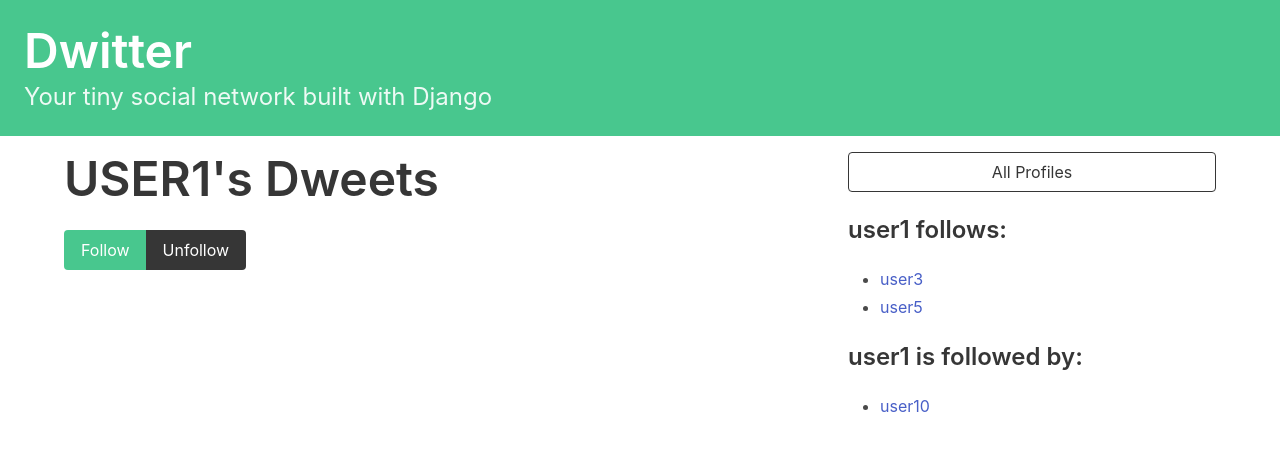
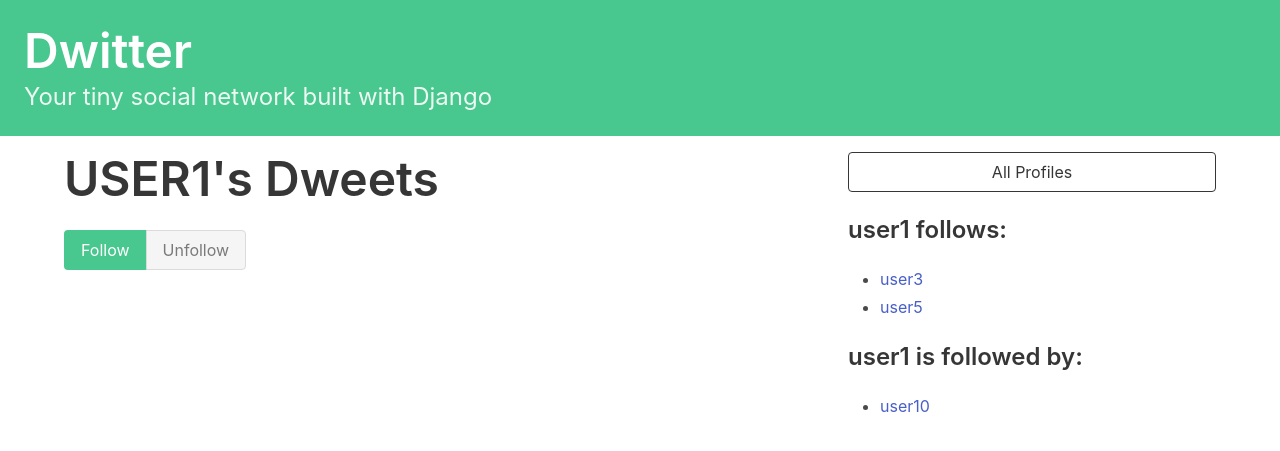
Before and after one commit to Gift-py/social, a Django app: a page that uses gwitter/templates/gwitter/profile.html in a window 1280 px wide. Shown: the top 451 px of the page. Run offline with Django 4.2, Linux system fonts and the light colour scheme; a user stored in the database is signed in; data comes from the database, SQL or seed files in the repository; both versions use the stored data as it was after the commit.

Commit message:
cheeeeeeee

```diff
--- a/gwitter/templates/gwitter/profile.html
+++ b/gwitter/templates/gwitter/profile.html
@@ -9,14 +9,20 @@
         {{profile.user.username|upper}}'s Dweets
     </h1>
     </div>
-    <div class="buttons has-addons">
-        <button class="button is-success">Follow</button>
-        {% if user_follows %}
-            <button class="button is-danger">Unfollow</button>
-        {% else %}
-            <button class="button is-dark">Unfollow</button>
-        {% endif %}
-    </div>
+
+    <form method="post">
+        {% csrf_token %}
+        <div class="buttons has-addons">
+            {% if user_follows %}
+                <button class="button is-success is-static">Follow</button>
+                <button class="button is-danger" name="follow", value="unfollow">Unfollow</button>
+            {% else %}
+                <button class="button is-success" name="follow", value="follow">Follow</button>
+                <button class="button is-danger is-static">Unfollow</button>
+            {% endif %}
+        </div>
+    </form>
+
 </div>
 
 <div class="column is-one-third">
--- a/gwitter/views.py
+++ b/gwitter/views.py
@@ -11,7 +11,21 @@ def profile_list(request):
 
 def profile(request, username):
     profile = Profile.objects.get(user=User.objects.get(username=username))
+
+    if request.method == 'POST':
+        current_user_profile = request.user.profile
+        data = request.POST
+        action = data.get('follow')
+
+        if action == 'follow':
+            current_user_profile.follows.add(profile)
+        elif action == 'unfollow':
+            current_user_profile.follows.remove(profile)
+
+        current_user_profile.save()
+
     user_follows = profile in request.user.profile.follows.all()
+
     return render(request, 'gwitter/profile.html',
                   {'profile':profile, 'followers':len(profile.followed_by.all()),
                    'follows':len(profile.follows.all()), 'user_follows':user_follows})
```
Also changed, not shown: db.sqlite3.
